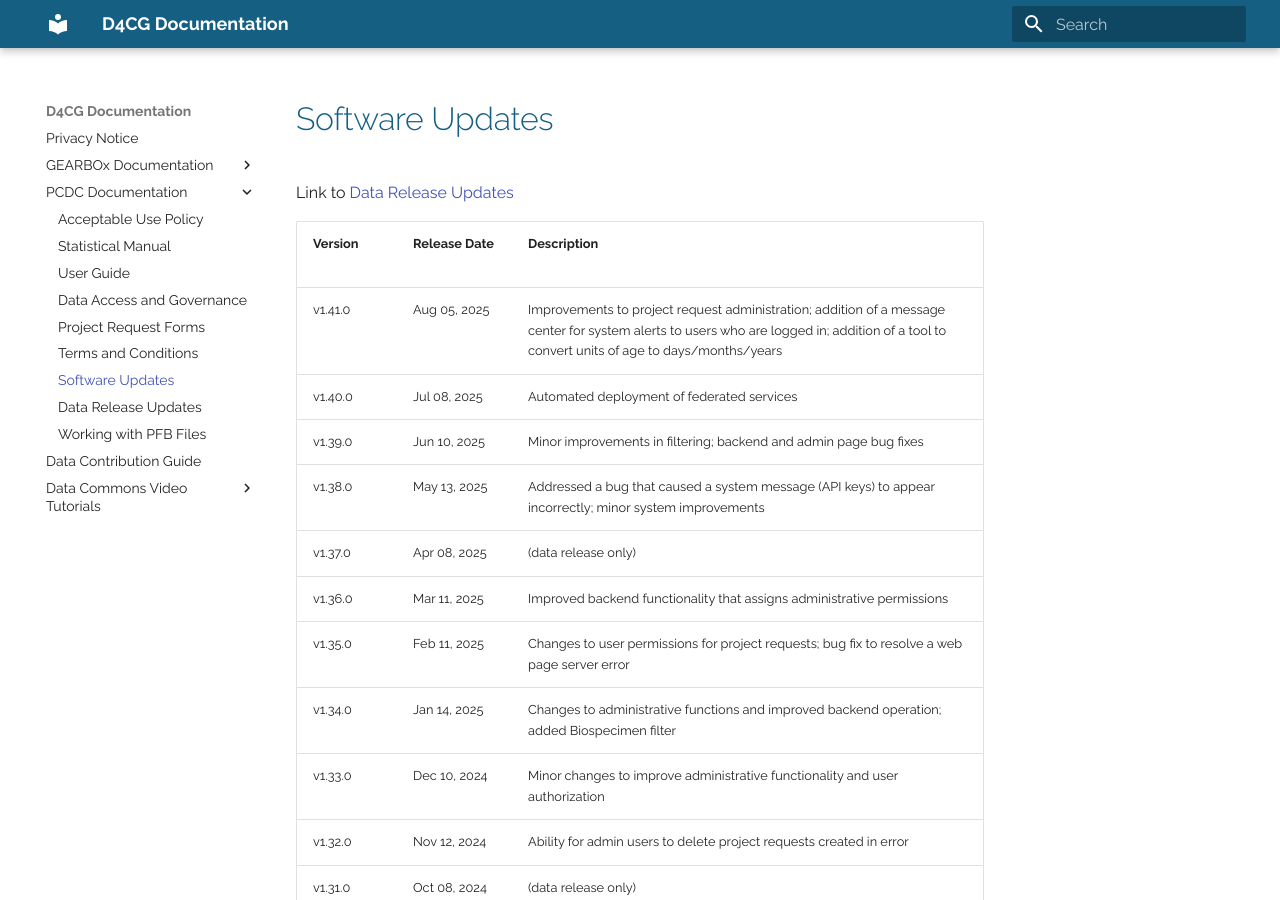
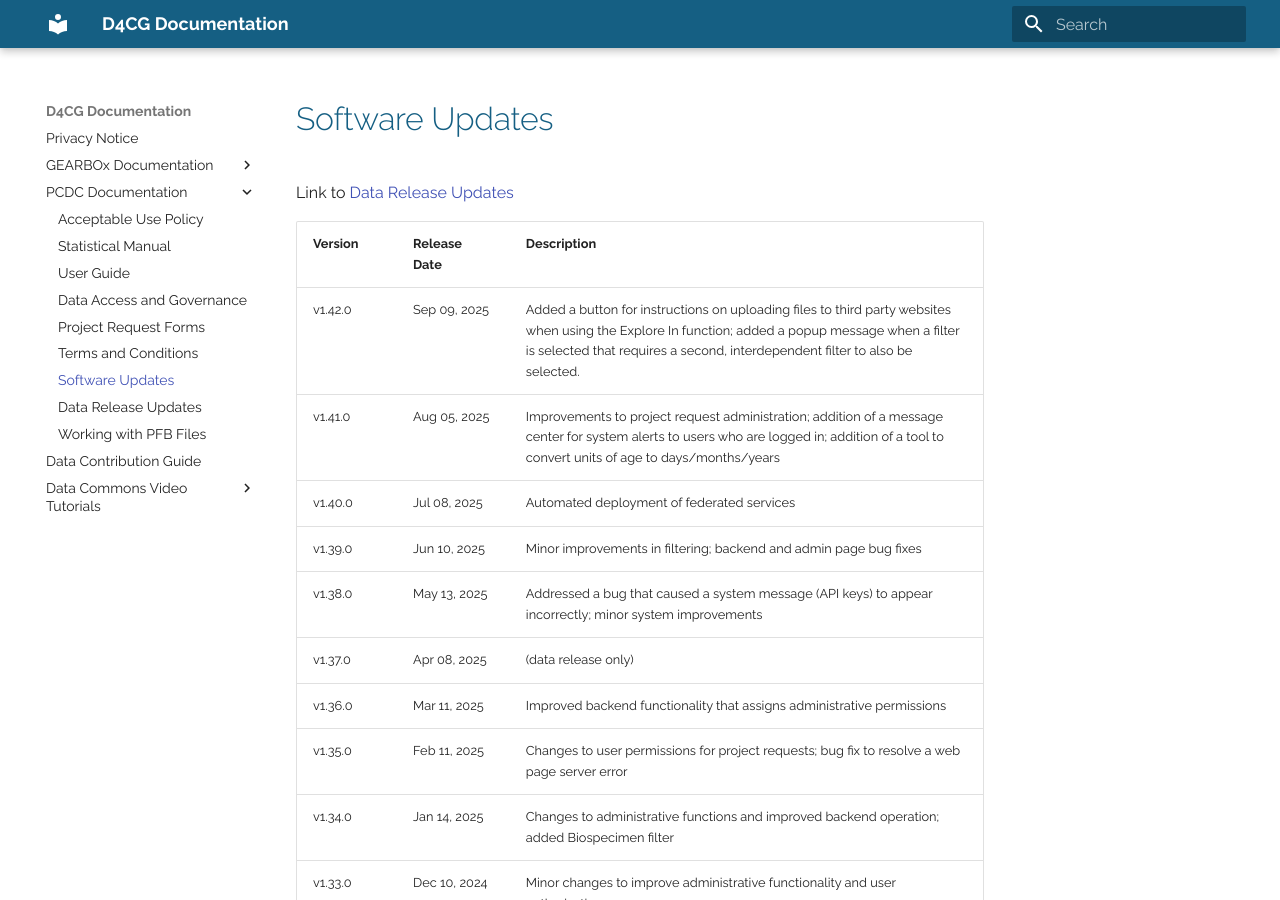
Before and after one commit to chicagopcdc/docs.pedscommons.org, an MkDocs documentation site: the page built from docs/SoftwareUpdates.md, in a window 1280 px wide and 900 px high. Built offline with MkDocs 1.6.1 and Material for MkDocs 9.7.7, drawn with Linux system fonts in a browser that asks for light colours.

Commit message:
Documentation update for v1.42 release
Updated the User Guide and Software updates document.

```diff
--- a/docs/SoftwareUpdates.md
+++ b/docs/SoftwareUpdates.md
@@ -2,6 +2,7 @@ Link to [Data Release Updates](https://docs.pedscommons.org/DataReleases/)
 
 | Version | Release Date &nbsp; &nbsp; &nbsp; &nbsp; &nbsp; &nbsp;| Description |
 | ------- | -------------- | ----------------------------|
+| v1.42.0 | Sep 09, 2025 | Added a button for instructions on uploading files to third party websites when using the Explore In function; added a popup message when a filter is selected that requires a second, interdependent filter to also be selected. |
 | v1.41.0 | Aug 05, 2025 | Improvements to project request administration; addition of a message center for system alerts to users who are logged in; addition of a tool to convert units of age to days/months/years |
 | v1.40.0 | Jul 08, 2025 | Automated deployment of federated services |
 | v1.39.0 | Jun 10, 2025 | Minor improvements in filtering; backend and admin page bug fixes |
```
Also changed, not shown: docs/DataPortalUserGuide.md (+2 -2 lines), docs/img/explore_in_v2.png (added).
